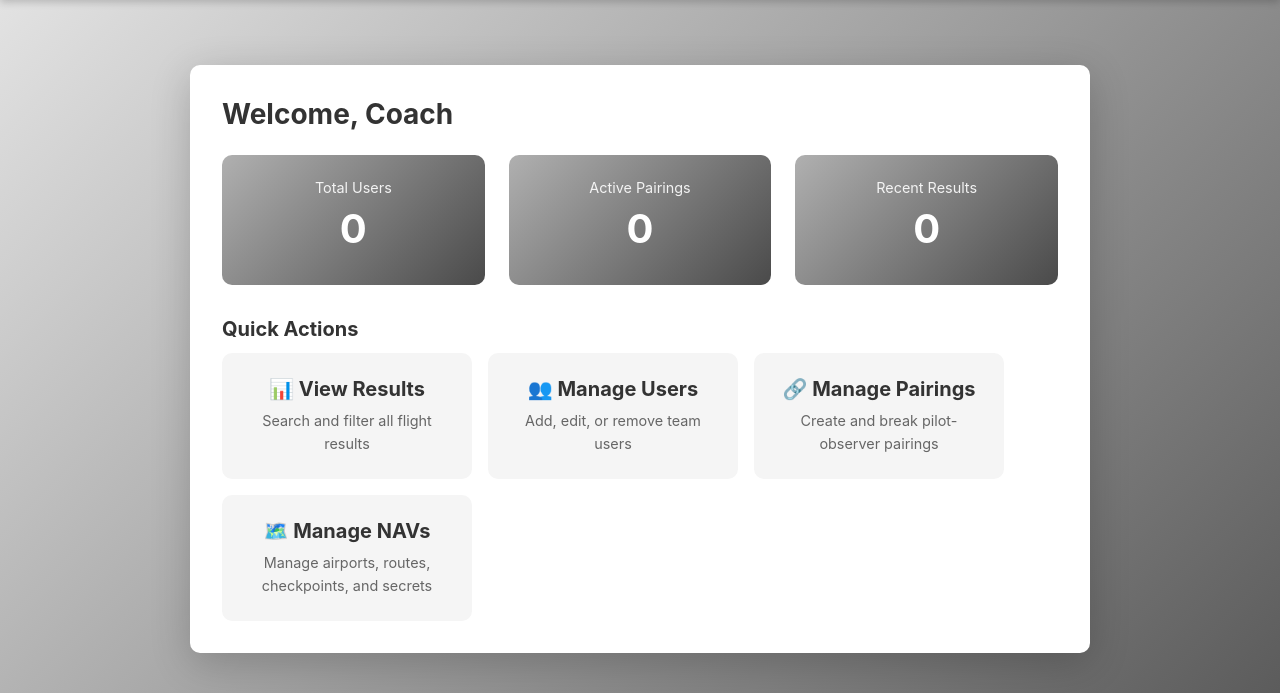
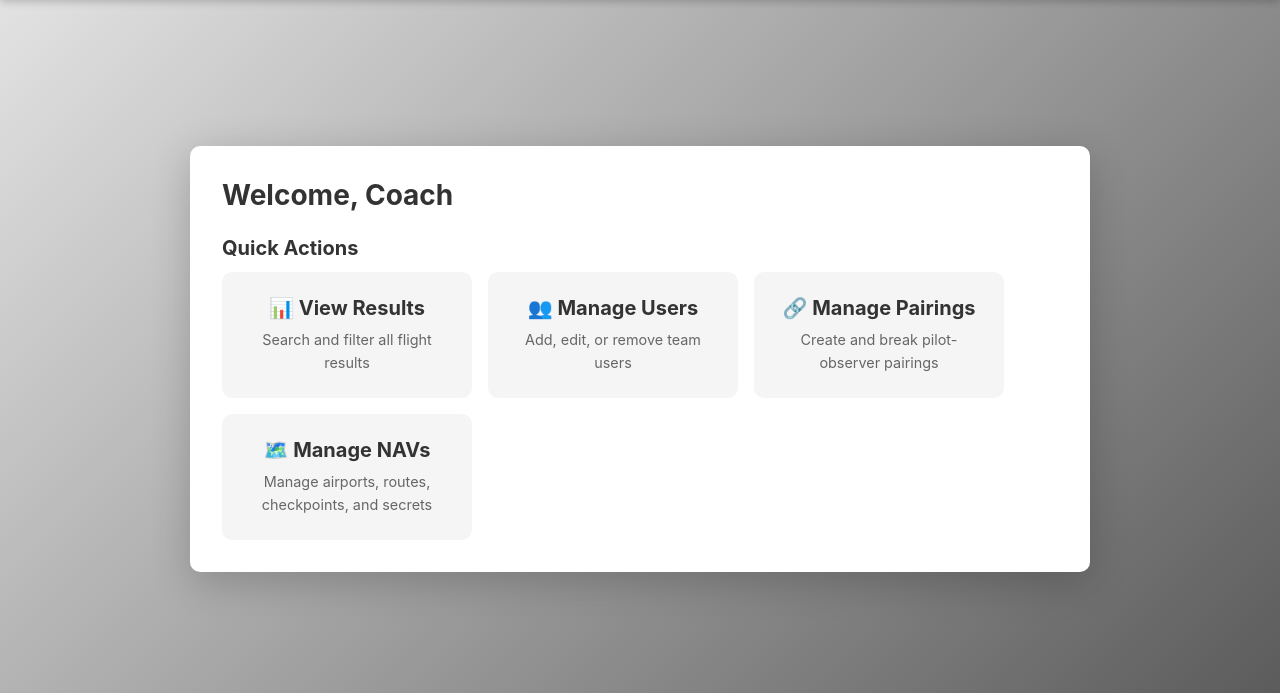
Before and after one commit to adequatepilot/nav-scoring, a FastAPI app: template templates/coach/dashboard.html in a window 1280 px wide. Shown: the part 82-775 px from the top of the page. Run offline with FastAPI, Linux system fonts and the light colour scheme; the template is opened without the code that fills it, so the values that code supplies are empty; parts of the project's set-up code (start-up, migrations or seed data) failed here and were passed over.

Commit message:
v0.6.8: Remove stat boxes from coach dashboard
- Removed Total Users stat box
- Removed Active Pairings stat box
- Removed Recent Results stat box (duplicate, already shown in table below)
- Removed associated CSS styling for stat cards

```diff
--- a/templates/coach/dashboard.html
+++ b/templates/coach/dashboard.html
@@ -20,28 +20,6 @@
 <style>
 .card {
     max-width: 900px;
-}
-.stats-grid {
-    display: grid;
-    grid-template-columns: repeat(auto-fit, minmax(200px, 1fr));
-    gap: 1.5rem;
-    margin-bottom: 2rem;
-}
-.stat-card {
-    background: linear-gradient(135deg, #B0B0B0 0%, #4A4A4A 100%);
-    color: white;
-    padding: 1.5rem;
-    border-radius: 10px;
-    text-align: center;
-}
-.stat-number {
-    font-size: 2.5rem;
-    font-weight: bold;
-    margin: 0.5rem 0;
-}
-.stat-label {
-    opacity: 0.9;
-    font-size: 0.9rem;
 }
 .quick-links {
     display: grid;
@@ -76,21 +54,6 @@
 
 {% block content %}
 <h2>Welcome, Coach</h2>
-
-<div class="stats-grid">
-    <div class="stat-card">
-        <div class="stat-label">Total Users</div>
-        <div class="stat-number">{{ stats.total_users if stats and stats.total_users is not none else 0 }}</div>
-    </div>
-    <div class="stat-card">
-        <div class="stat-label">Active Pairings</div>
-        <div class="stat-number">{{ stats.active_pairings if stats and stats.active_pairings is not none else 0 }}</div>
-    </div>
-    <div class="stat-card">
-        <div class="stat-label">Recent Results</div>
-        <div class="stat-number">{{ stats.recent_results if stats and stats.recent_results is not none else 0 }}</div>
-    </div>
-</div>
 
 <h3>Quick Actions</h3>
 <div class="quick-links">
```
